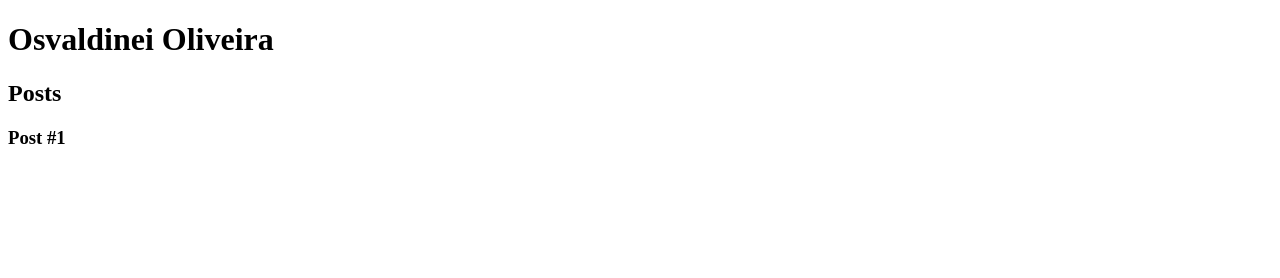
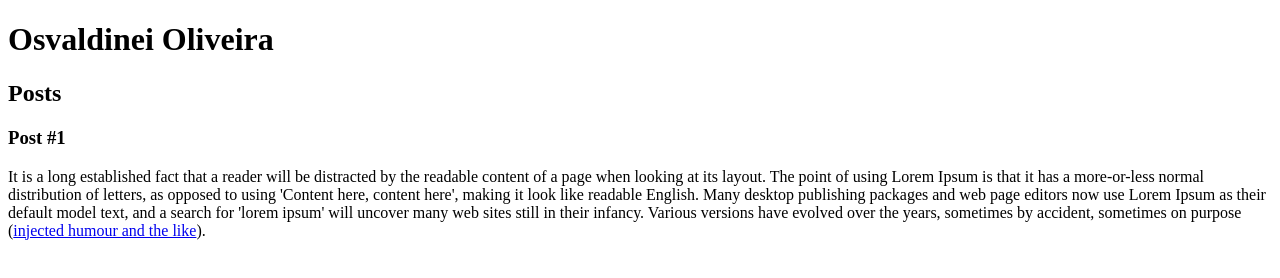
Before and after one commit to osvaldinei/HTML5_DIO, a plain HTML site: page index.html in a window 1280 px wide. Drawn offline with Linux system fonts and the light colour scheme.

Commit message:
Aula3 - TAGS

```diff
--- a/index.html
+++ b/index.html
@@ -16,6 +16,13 @@
                 <header>
                     <h3>Post #1</h3>
                 </header>
+                <p>
+                    It is a long established fact that a reader will be distracted by the readable content of a page when looking at its layout.
+                  The point of using Lorem Ipsum is that it has a more-or-less normal distribution of letters, as opposed to using 'Content
+                   here, content here', making it look like readable English. Many desktop publishing packages and web page editors now use
+                  Lorem Ipsum as their default model text, and a search for 'lorem ipsum' will uncover many web sites still in their infancy.
+                  Various versions have evolved over the years, sometimes by accident, sometimes on purpose (<a href="https://www.google.com" target="_blank">injected humour and the like</a>).
+                </p>
             </article>
         </section>
         <footer></footer>
```
